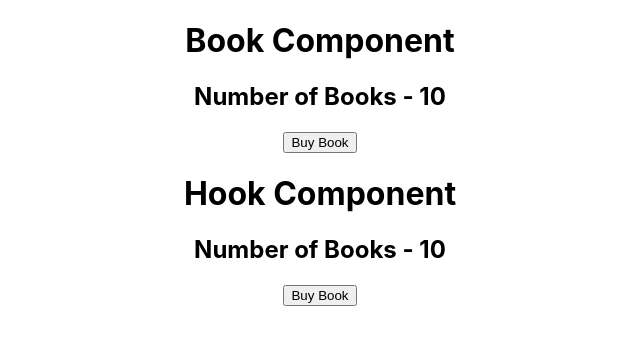
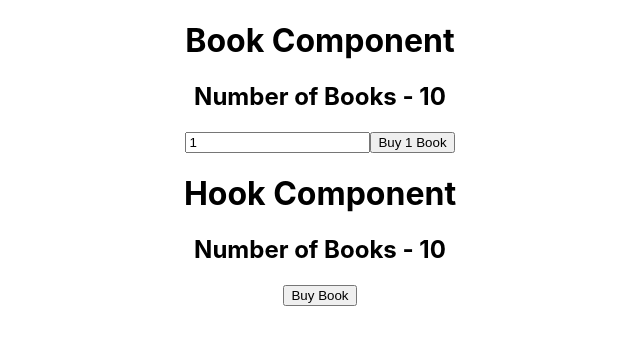
Before and after one commit to Gagandeep-Kaur-01/React-Redux, a React (Create React App) app in the folder react_redux_1_application/: page / in a window 1280 px wide. Shown: the top 344 px of the page, without its empty margins (320-960 px from the left). Built offline with nearby package versions, Linux system fonts and the light colour scheme.

Commit message:
updated files and made the things dynamically

```diff
--- a/react_redux_1_application/src/components/BookContainer.js
+++ b/react_redux_1_application/src/components/BookContainer.js
@@ -3,12 +3,14 @@ import {connect} from 'react-redux';
 import {buyBook} from '../redux'
 
 function BookContainer(props) {
+    const [number, setNumber] = useState(1)
 
     return (
         <div>
             <h1> Book Component </h1>
             <h2> Number of Books - {props.numberOfBooks}</h2>
-            <button onClick = { () => props.buyBook}>Buy Book</button>
+            <input type="text" value = {number} onChange = {e =>setNumber (e.target.value)}></input>
+            <button onClick = { () => props.buyBook(number)}>Buy {number} Book</button>
         </div>
     )
 }
@@ -21,8 +23,8 @@ const mapStatetoProps= (state) => {
 
 const mapDispatchtoProps = (dispatch) => {
     return {
-        buyBook : function() {
-            dispatch(buyBook());
+        buyBook : function(number) {
+            dispatch(buyBook(number));
         }
     }
 }
--- a/react_redux_1_application/src/redux/book/bookAction.js
+++ b/react_redux_1_application/src/redux/book/bookAction.js
@@ -1,8 +1,8 @@
 import {BUY_BOOK} from './bookType';
 
-export const buyBook = () => {
+export const buyBook = (number = 1) => {
     return {
         type: BUY_BOOK,
-
+        payload: number
     }
 }
--- a/react_redux_1_application/src/redux/book/bookReducer.js
+++ b/react_redux_1_application/src/redux/book/bookReducer.js
@@ -9,7 +9,7 @@ const bookReducer = (state = initialState, action) => {
     switch(action.type) {
         case BUY_BOOK : return {
             ...state,
-            numberOfBooks: state.numberOfBooks - 1
+            numberOfBooks: state.numberOfBooks - action.payload
         }
         default: return state;
     }
--- a/react_redux_1_application/src/redux/store.js
+++ b/react_redux_1_application/src/redux/store.js
@@ -5,3 +5,6 @@ import bookReducer from './book/bookReducer';
 const store = createStore(bookReducer, applyMiddleware(logger));
 
 export default store;
+
+// imported middleware (applyMiddleware)
+// Also passed this to store with having logger as parameter
```
